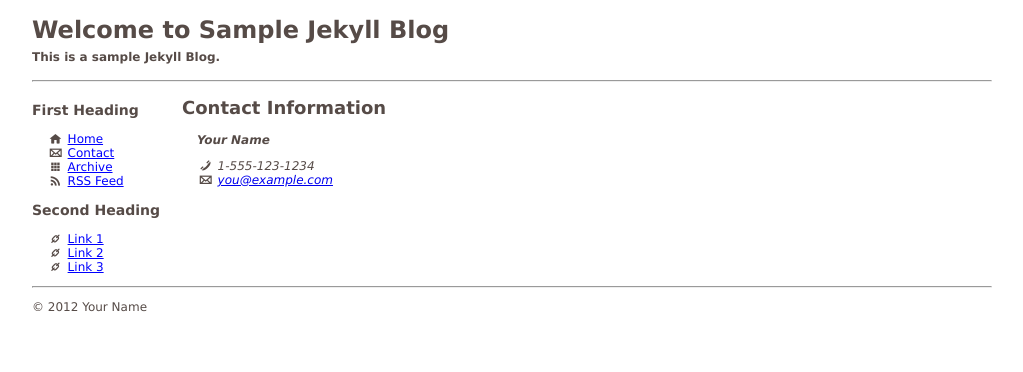
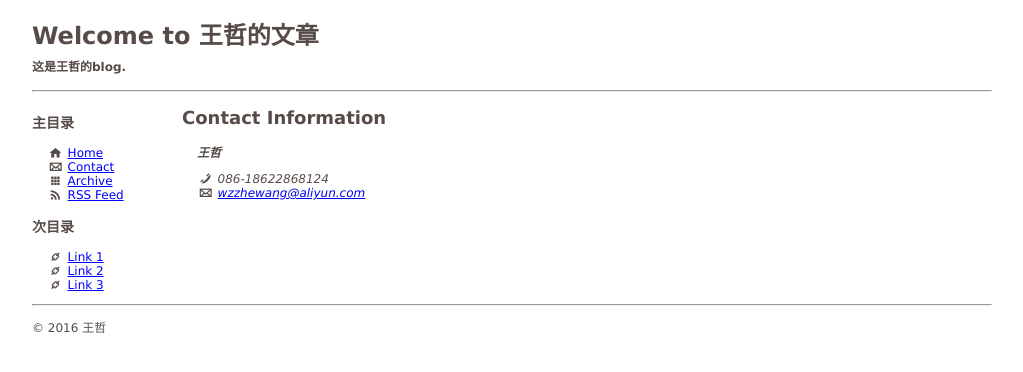
Before and after one commit to wzzhewang/wzzhewang.github.io, a Jekyll site: the page built from contact.html, in a window 1280 px wide. Shown: the top 372 px of the page, without its empty margins (26-1049 px from the left). Built offline with Jekyll 4.4.1, drawn with Linux system fonts in a browser that asks for light colours; Markdown is read by kramdown in place of the engine named in the settings.

Commit message:
modified home pagewq

```diff
--- a/_config.yml
+++ b/_config.yml
@@ -1,14 +1,14 @@
 # Name of your blog (this will show up at the top of your page and in the RSS feed)
-name: Sample Jekyll Blog
+name: 王哲的文章
 
 # Short description (goes below the title; it will also be used in the RSS feed)
-description: This is a sample Jekyll Blog.
+description: 这是王哲的blog.
 
 # Your name, as you want it to appear underneath each post and in the footer
-author: Your Name
+author: 王哲
 
 # Your email if you want it to be linked on the contact page
-author_email: you@example.com
+author_email: wzzhewang@aliyun.com
 
 # The directory for category index pages. Change it to something else if
 # for example you want links like /categories/category1 instead of /category1
@@ -21,7 +21,7 @@ category_dir: /
 baseurl:
 
 # The URL of your actual domain. This will be used to make absolute links in the RSS feed.
-url: http://yourdomain.com/
+url: http://kaki.xin/
 
 #### Under the Hood Stuff #####
 
--- a/_drafts/sample-draft.markdown
+++ b/_drafts/sample-draft.markdown
@@ -7,7 +7,7 @@ excerpt: A sample draft post.
 
 ---
 
-This is just a sample draft post.
+我的blog.
 
 To view all drafts just run:
 
--- a/_layouts/default.html
+++ b/_layouts/default.html
@@ -21,10 +21,9 @@
                 <h4>{{ site.description }}</h4>
             <hr />
         </header>
-
         <nav>
 
-            <h3>First Heading</h3>
+            <h3>主目录</h3>
 
             <ul>
                 <li><i class="icon-home"></i>   <a href="{{site.baseurl}}/">Home</a></li>
@@ -33,7 +32,7 @@
                 <li><i class="icon-rss"></i>    <a href="{{site.baseurl}}/feed.xml">RSS Feed</a></li>
             </ul>
 
-            <h3>Second Heading</h3>
+            <h3>次目录</h3>
 
             <ul>
                 <li><i class="icon-link"></i>   <a href="#">Link 1</a></li>
@@ -50,7 +49,7 @@
 
         <footer>
             <hr />
-            <p>&copy; <time>2012</time> {{ site.author }}</p>
+            <p>&copy; <time>2016</time> {{ site.author }}</p>
         </footer>
 
         <script src="{{site.baseurl}}/scripts.js"></script>
--- a/contact.html
+++ b/contact.html
@@ -7,7 +7,7 @@ title: Contact Information
     <address>
         <p><strong>{{site.author}}</strong></p>
 
-        <p><i class="icon-phone"></i> 1-555-123-1234<br/>
+        <p><i class="icon-phone"></i> 086-18622868124<br/>
         <i class="icon-mail"></i> <a href="mailto:{{site.author_email}}">{{site.author_email}}</a></p>
     </address>
 </section>
```
